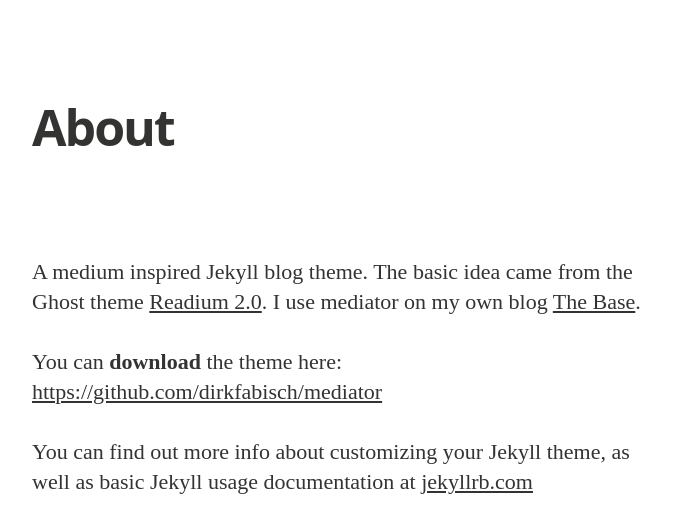
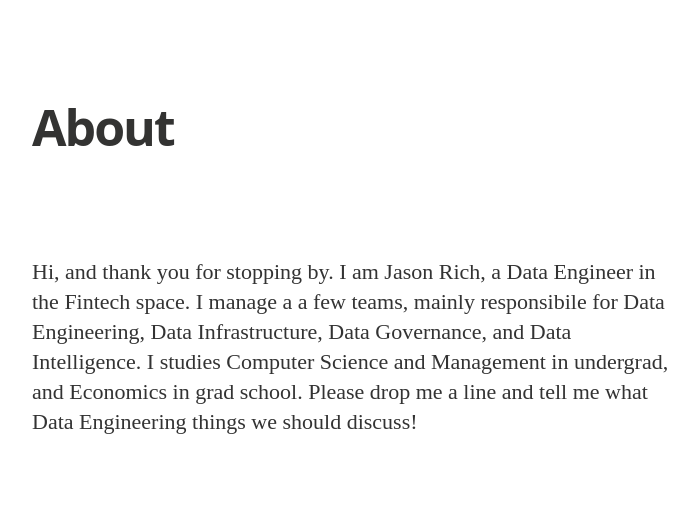
Before and after one commit to jrich8573/blog, a Jekyll site: the page built from about.md, in a window 1280 px wide, cut to the strip 0-507 px from the top of the page. Shown: the whole strip, without its empty margins (288-986 px from the left). Built offline with Jekyll 4.4.1, drawn with Linux system fonts in a browser that asks for light colours; nearby versions of some CDN libraries; some web fonts are replaced; some of the changed text lies outside the part shown.

Commit message:
added about and rm teaser image

```diff
--- a/about.md
+++ b/about.md
@@ -3,15 +3,4 @@ layout: page
 title: About
 permalink: /about/
 ---
-
-A medium inspired Jekyll blog theme. The basic idea came from the Ghost theme
-[Readium 2.0](http://www.svenread.com/readium-ghost-theme/). I use mediator on my own blog [The Base](blog.base68.com).
-
-You can **download** the theme here:
-[https://github.com/dirkfabisch/mediator](https://github.com/dirkfabisch/mediator)
-
-You can find out more info about customizing your Jekyll theme, as well as basic Jekyll usage documentation at [jekyllrb.com](http://jekyllrb.com/)
-
-You can find the source code for the Jekyll new theme at: [github.com/jglovier/jekyll-new](https://github.com/jglovier/jekyll-new)
-
-You can find the source code for Jekyll at [github.com/jekyll/jekyll](https://github.com/jekyll/jekyll)
+Hi, and thank you for stopping by. I am Jason Rich, a Data Engineer in the Fintech space. I manage a a few teams, mainly responsibile for Data Engineering, Data Infrastructure, Data Governance, and Data Intelligence. I studies Computer Science and Management in undergrad, and Economics in grad school. Please drop me a line and tell me what Data Engineering things we should discuss!
--- a/index.html
+++ b/index.html
@@ -1,13 +1,13 @@
 ---
 layout: default
 ---
-
+<!--
 <div class="teaserimage">
     <div class="teaserimage-image" {% if site.cover %}style="background-image: url({{ site.cover | prepend: site.baseurl }})"{% endif %}>
         Teaser Image
     </div>
 </div>
-
+-->
 <header class="blog-header">
     {% if site.logo %}
       <a class="blog-logo" href="{{site.url}}{{site.baseurl}}" style="background-image: url('{{ site.logo | prepend: site.baseurl }}')">{{ site.title }}</a>
```
Also changed, not shown: README.md.
